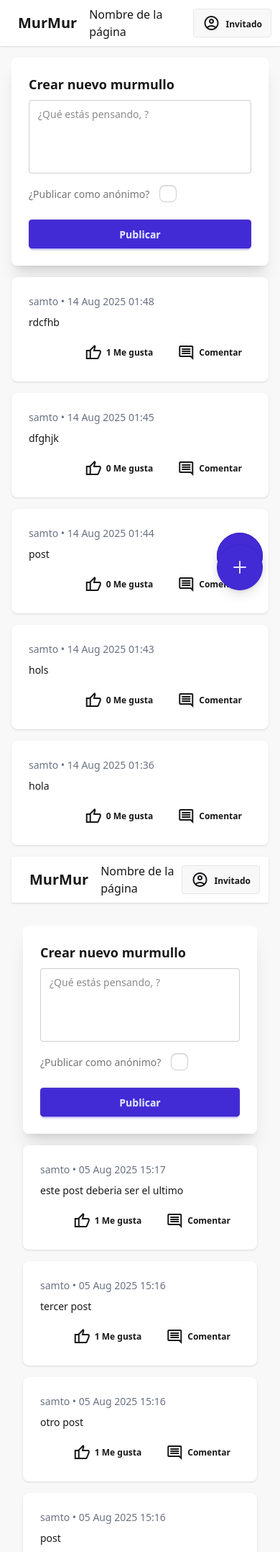
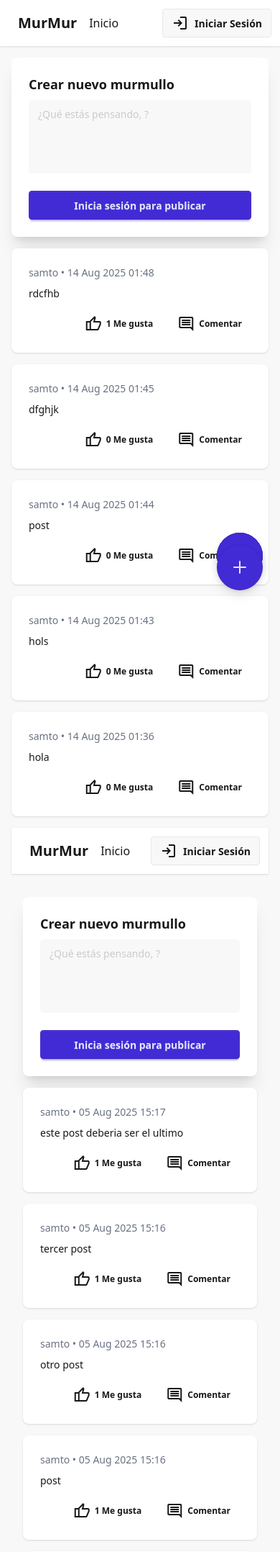
Before and after one commit to samtorr13/murmur, a Django app: page / in a window 390 px wide. Shown: the top 2156 px of the page at 72% size. Run offline with Django 5.2, Linux system fonts and the light colour scheme; data comes from the database, SQL or seed files in the repository; both versions use the stored data as it was after the commit.

Commit message:
#9 y #10
Solucionados los errores:
error similar al hacer posts
Fixes #10
error del feed al no haber iniciado sesión
Fixes #9

```diff
--- a/murapp/templates/index.html
+++ b/murapp/templates/index.html
@@ -11,7 +11,7 @@
 <body class="bg-base-200 ">
 
 
-    {% include 'components/navbar.html' %}
+    {% include 'components/navbar.html' with page="Inicio" %}
 
 
     <!-- Main Layout -->
@@ -26,6 +26,7 @@
         <main class="col-span-12 lg:col-span-8 space-y-4">
 
             <!-- Formulario para publicar -->
+             {% if request.user.is_authenticated %}
                 <form method="post" class="card bg-base-100 shadow-xl">
                     {% csrf_token %}
                     <div class="card-body">
@@ -41,6 +42,19 @@
                         <button type="submit" class="btn btn-primary mt-4 sm:btn-md sm:w-auto">Publicar</button>
                     </div>
                 </form>
+            {% else %}
+                <div class="card bg-base-100 shadow-xl">
+                    <div class="card-body">
+                        <h2 class="card-title">Crear nuevo murmullo</h2>
+
+                        <textarea name="content" class="textarea textarea-bordered w-full resize-none" rows="4" placeholder="¿Qué estás pensando, {{ request.user.username }}?" disabled></textarea>
+
+                        <a href="/accounts/login/" class="btn btn-primary mt-4 sm:btn-md sm:w-auto">Inicia sesión para publicar</a>
+
+                    </div>
+                </div>
+            {% endif %}
+
 
             <!-- Feed de posts -->
             {% include 'components/post_loop.html' with posts=posts %}
--- a/templates/components/navbar.html
+++ b/templates/components/navbar.html
@@ -5,8 +5,10 @@
     <a href="/" class="btn btn-ghost text-xl">MurMur</a>
   </div>
   <div class="flex-1">
-    <label> Nombre de la página </label>
+    <label> {{page}} </label>
   </div>
+
+  {% if request.user.is_authenticated%}
   <div class="dropdown dropdown-end flex-none">
     <div tabindex="0" role="button" class="btn m-1 flex flex-row items-center gap-2 p-3">
       {% if request.user.is_authenticated %}
@@ -17,8 +19,8 @@
         <span class="text-xs mt-1">{{ request.user.username|default:"Invitado" }}</span>
       {% endif %}
     </div>
+
     <ul tabindex="0" class="dropdown-content menu bg-base-100 rounded-box z-1 w-52 p-2 shadow-sm">
-      {% if request.user.is_authenticated%}
         <li><a href="/profile/{{request.user.username}}">Perfil</a></li>
         <li><a>Ajustes</a></li>
         <li>
@@ -27,10 +29,16 @@
             <button type="submit" class="">Cerrar sesión</button>
           </form>
         </li>
-      {% else %}
-        <li><a href="accounts/login">Iniciar sesión</a></li>
-        <li><a href="accounts/signup">Registrarse</a></li>
-      {% endif %}
-    </ul>
+      </ul>
+
+
+
+
   </div>
+  {% else %}
+  <a href="/accounts/login/" class="btn m-1 flex-row items-center gap-2 p-3">
+    <span class="material-symbols-outlined"> login </span>
+    <label> Iniciar Sesión </label>
+  </a>
+  {% endif %}
 </div>
--- a/templates/components/post_loop.html
+++ b/templates/components/post_loop.html
@@ -13,6 +13,7 @@
             </h2>
             <p>{{ post.content }}</p>
             <div class="card-actions justify-end mt-2">
+                {% if request.user.is_authenticated %}
                 <div id="like-btn-wrapper-{{ post.id }}">
                     <form
                         hx-post="{% url 'like_post' post.id %}"
@@ -29,6 +30,23 @@
                 <button class="btn btn-ghost btn-sm" onclick="openCommentModal({{ post.id }})">
                     <span class="material-symbols-outlined">comment</span> Comentar
                 </button>
+
+                {% else %}
+
+                <div id="like-btn-wrapper-{{ post.id }}">
+                    <a href="/accounts/login/">
+                        <button class="btn btn-ghost btn-sm">
+                            <span class="material-symbols-outlined">thumb_up</span> {{ post.likes.count }} Me gusta
+                        </button>
+                    </a>
+                </div>
+                <a href="/accounts/login/">
+                    <button class="btn btn-ghost btn-sm" onclick="openCommentModal({{ post.id }})">
+                        <span class="material-symbols-outlined">comment</span> Comentar
+                    </button>
+                </a>
+                {% endif%}
+
             </div>
         </div>
     </div>
--- a/user_profile/templates/profile_edit.html
+++ b/user_profile/templates/profile_edit.html
@@ -11,11 +11,11 @@
     <title>MurMur</title>
 </head>
 <body class="bg-base-200 min-h-screen">
-    {% include 'components/navbar.html' %}
+    {% include 'components/navbar.html' with page="Editando Perfil " %}
 
     <div class="grid grid-cols-12 gap-4 p-4">
         <aside class="col-span-2 bg-base-100 rounded-lg shadow hidden lg:block p-4 select-none">
-            <p class="text-sm text-gray-500">{{temas}}</p>
+            <p class="text-sm text-gray-500">Esto es una barra lateral</p>
         </aside>
 
         <div class="col-span-12 lg:col-span-8 space-y-4">
```
Also changed, not shown: db.sqlite3. Lines whose indentation alone changed are shown as unchanged.
